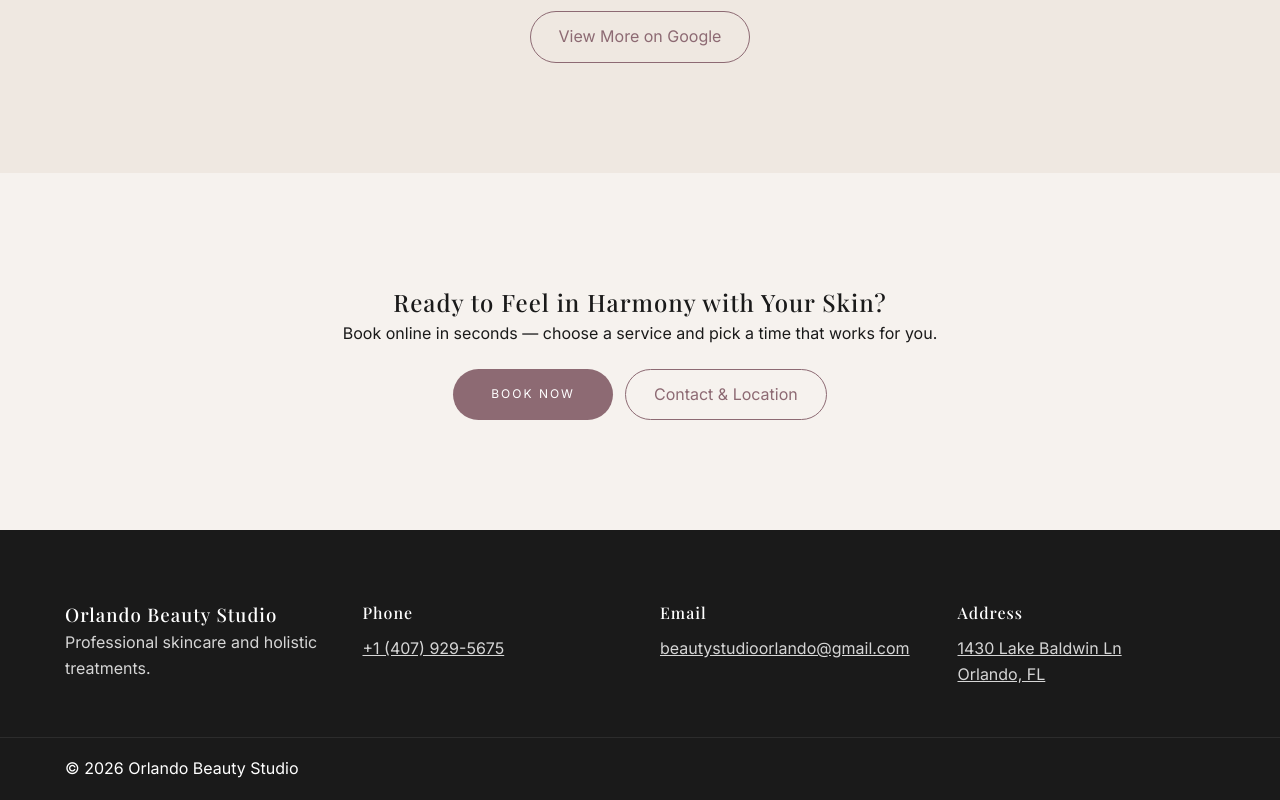
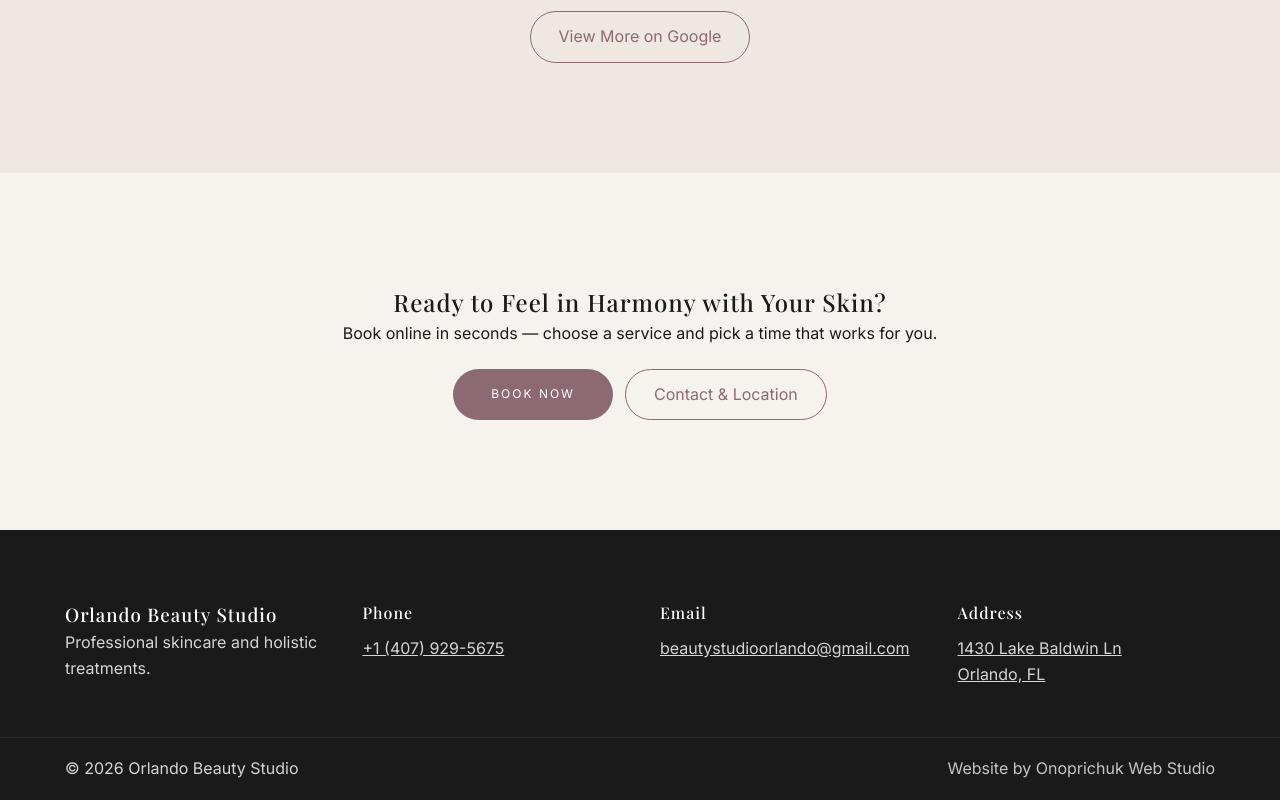
Before and after one commit to OnoprichukSergey-FS/orlando-beauty-studio, a Next.js app: page / in a window 1280 px wide. Shown: the part 2697-3497 px from the top of the page. Built offline with nearby package versions, Linux system fonts and the light colour scheme.

Commit message:
updated website

```diff
--- a/src/app/layout.js
+++ b/src/app/layout.js
@@ -69,7 +69,16 @@ export default function RootLayout({ children }) {
 
           <div className="footer-bottom">
             <div className="footer-bottom-inner container">
-              © 2026 Orlando Beauty Studio
+              <p>© 2026 Orlando Beauty Studio</p>
+
+              <a
+                href="https://onoprichukwebstudio.com/"
+                target="_blank"
+                rel="noopener noreferrer"
+                className="footer-credit"
+              >
+                Website by Onoprichuk Web Studio
+              </a>
             </div>
           </div>
         </footer>
```
